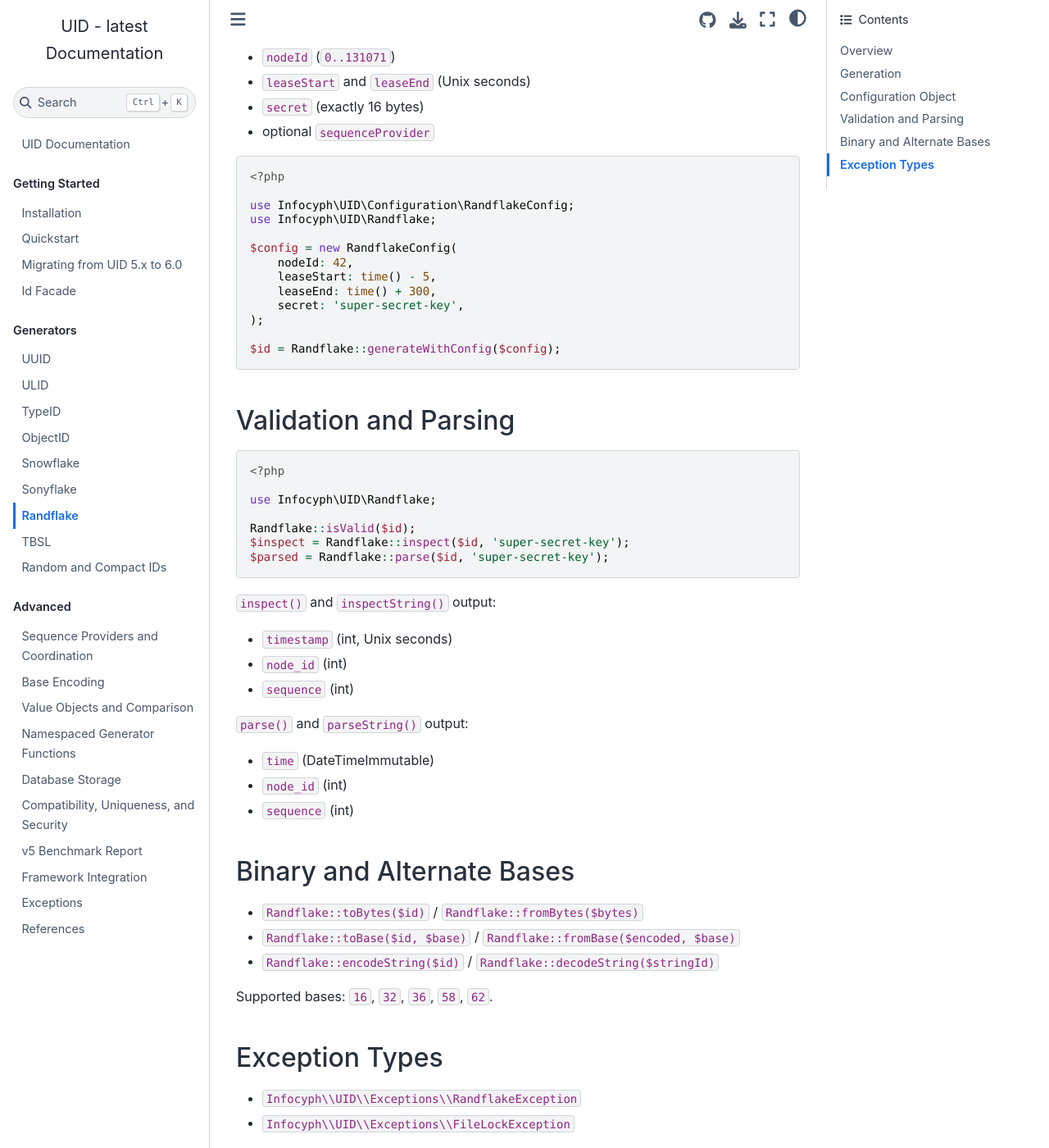
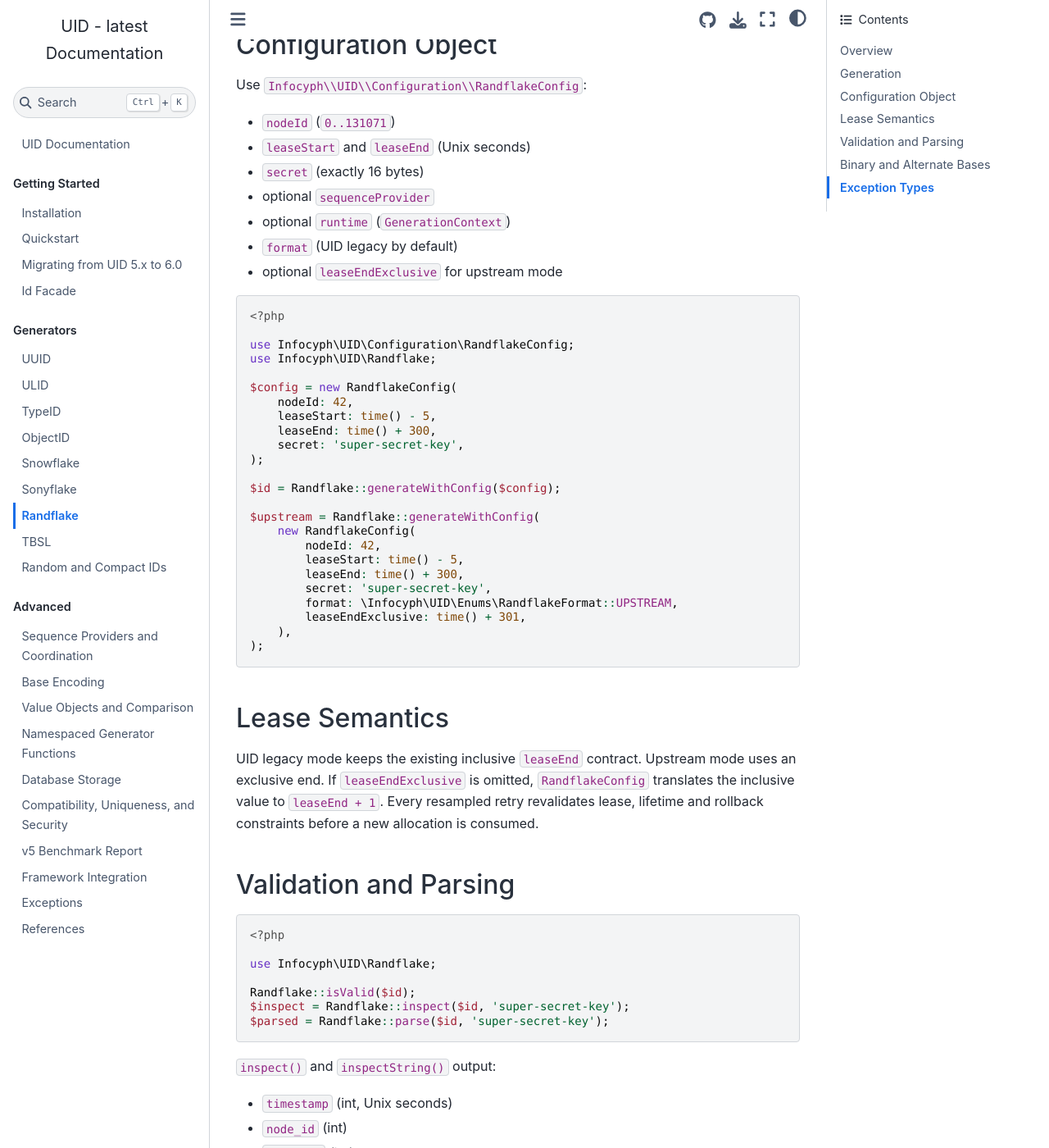
Before and after one commit to infocyph/UID, a Sphinx documentation site: the page built from docs/randflake.rst, in a window 1280 px wide and 1400 px high, scrolled down 985 px. Shown: the whole window at 82% size. Built offline with Sphinx 7.4.7 and the Sphinx Book theme 1.1.4, drawn with Linux system fonts in a browser that asks for light colours; some of the changed text lies outside the part shown.

Commit message:
docs(uid): document explicit compatibility formats

```diff
--- a/docs/randflake.rst
+++ b/docs/randflake.rst
@@ -6,8 +6,11 @@ Class: ``Infocyph\\UID\\Randflake``
 Overview
 --------
 
-Randflake is a lease-bound 64-bit ID family whose payload fields are obscured by
-a reversible keyed permutation.
+Randflake is a lease-bound 64-bit ID family. ``RandflakeFormat::UID`` remains the
+default and preserves UID's legacy reversible Feistel representation.
+``RandflakeFormat::UPSTREAM`` uses the pinned upstream SPARX64 representation,
+byte order, signed decimal form and Base32hex text contract. Raw IDs do not carry
+a format discriminator, so applications using both modes must store one externally.
 
 Layout before permutation:
 
@@ -46,6 +49,9 @@ Use ``Infocyph\\UID\\Configuration\\RandflakeConfig``:
 - ``leaseStart`` and ``leaseEnd`` (Unix seconds)
 - ``secret`` (exactly 16 bytes)
 - optional ``sequenceProvider``
+- optional ``runtime`` (``GenerationContext``)
+- ``format`` (UID legacy by default)
+- optional ``leaseEndExclusive`` for upstream mode
 
 .. code-block:: php
 
@@ -62,6 +68,26 @@ Use ``Infocyph\\UID\\Configuration\\RandflakeConfig``:
    );
 
    $id = Randflake::generateWithConfig($config);
+
+   $upstream = Randflake::generateWithConfig(
+       new RandflakeConfig(
+           nodeId: 42,
+           leaseStart: time() - 5,
+           leaseEnd: time() + 300,
+           secret: 'super-secret-key',
+           format: \Infocyph\UID\Enums\RandflakeFormat::UPSTREAM,
+           leaseEndExclusive: time() + 301,
+       ),
+   );
+
+Lease Semantics
+---------------
+
+UID legacy mode keeps the existing inclusive ``leaseEnd`` contract. Upstream
+mode uses an exclusive end. If ``leaseEndExclusive`` is omitted,
+``RandflakeConfig`` translates the inclusive value to ``leaseEnd + 1``. Every
+resampled retry revalidates lease, lifetime and rollback constraints before a
+new allocation is consumed.
 
 Validation and Parsing
 ----------------------
@@ -95,7 +121,9 @@ Binary and Alternate Bases
 - ``Randflake::toBase($id, $base)`` / ``Randflake::fromBase($encoded, $base)``
 - ``Randflake::encodeString($id)`` / ``Randflake::decodeString($stringId)``
 
-Supported bases: ``16``, ``32``, ``36``, ``58``, ``62``.
+Supported bases: ``16``, ``32``, ``36``, ``58``, ``62``. Pass the same explicit
+format to conversion/parsing APIs that was used to generate the ID. In upstream
+mode base 32 follows the upstream Base32hex representation.
 
 Exception Types
 ---------------
```
Also changed, not shown: docs/compatibility.rst (+5 -2 lines), docs/sonyflake.rst (+20 -8 lines).
